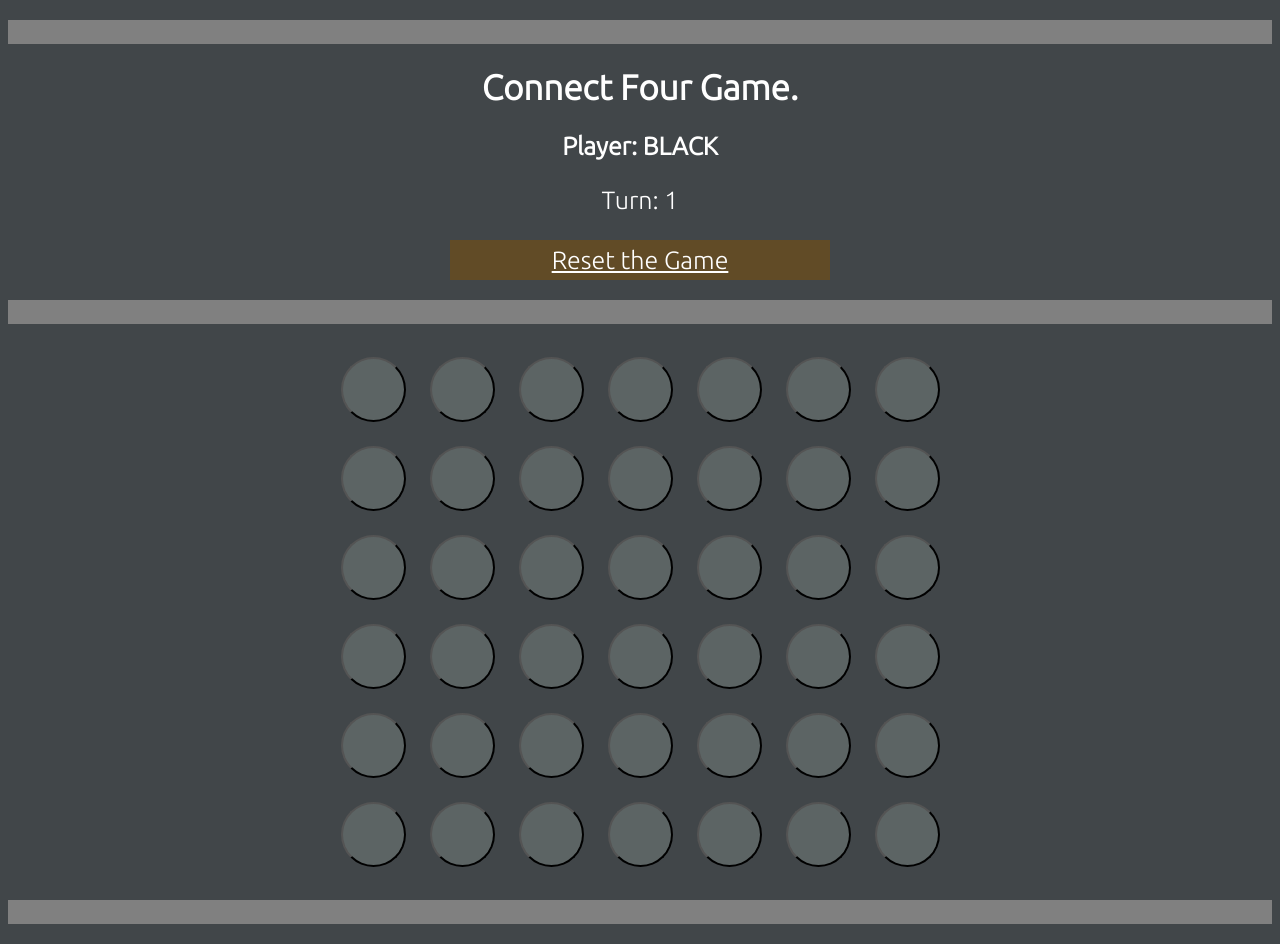
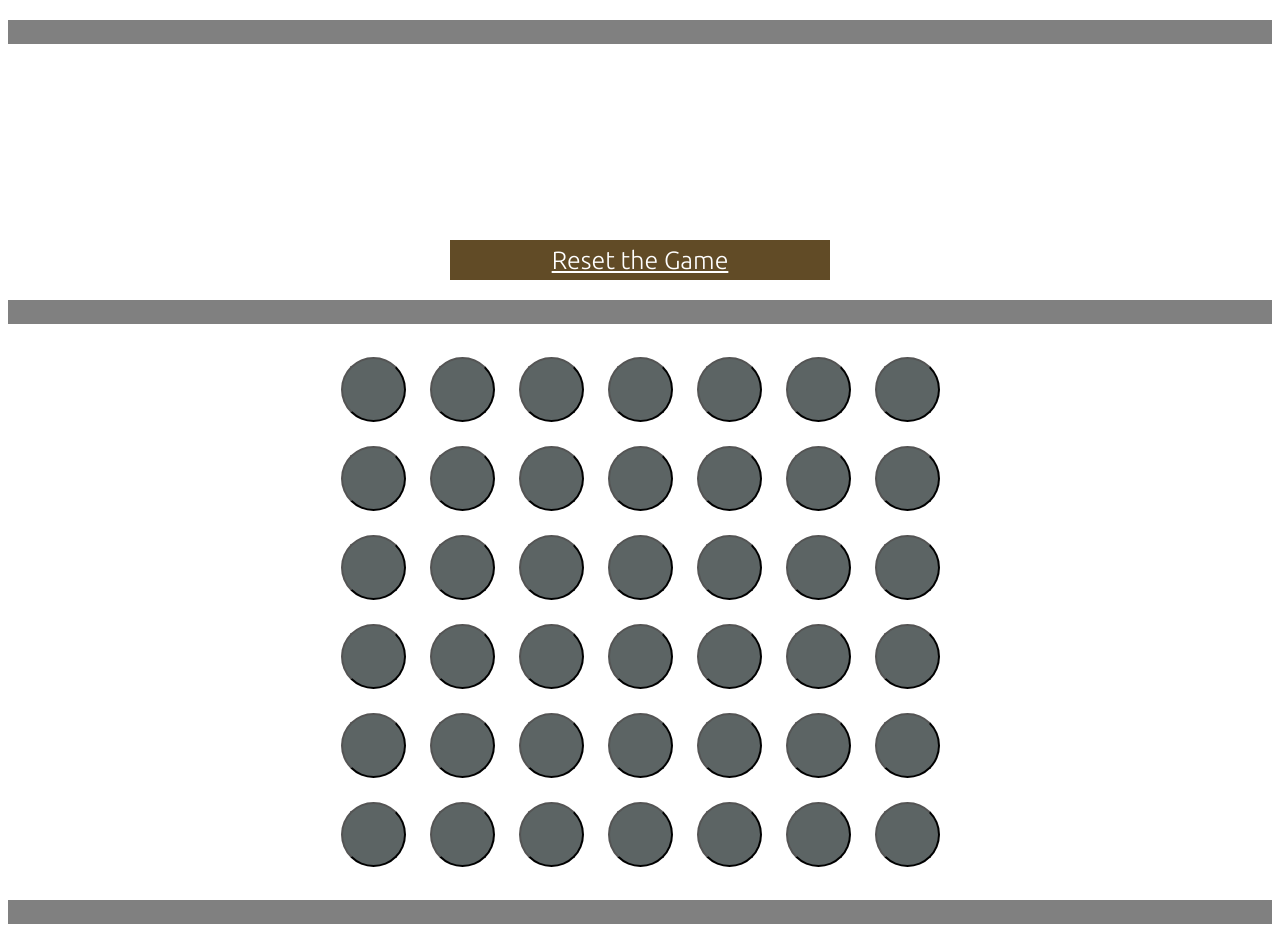
Before and after one commit to migguelch/Connect4Game-, a PHP site: page / in a window 1280 px wide. Run offline with PHP 8.4, Linux system fonts and the light colour scheme.

Commit message:
set back ground white

```diff
--- a/css/style.css
+++ b/css/style.css
@@ -1,5 +1,4 @@
 body {
-  background-color: #414649;
   font-family: 'Ubuntu', 'Helvetica Neue', sans-serif;
   text-align: center;
 }
```
